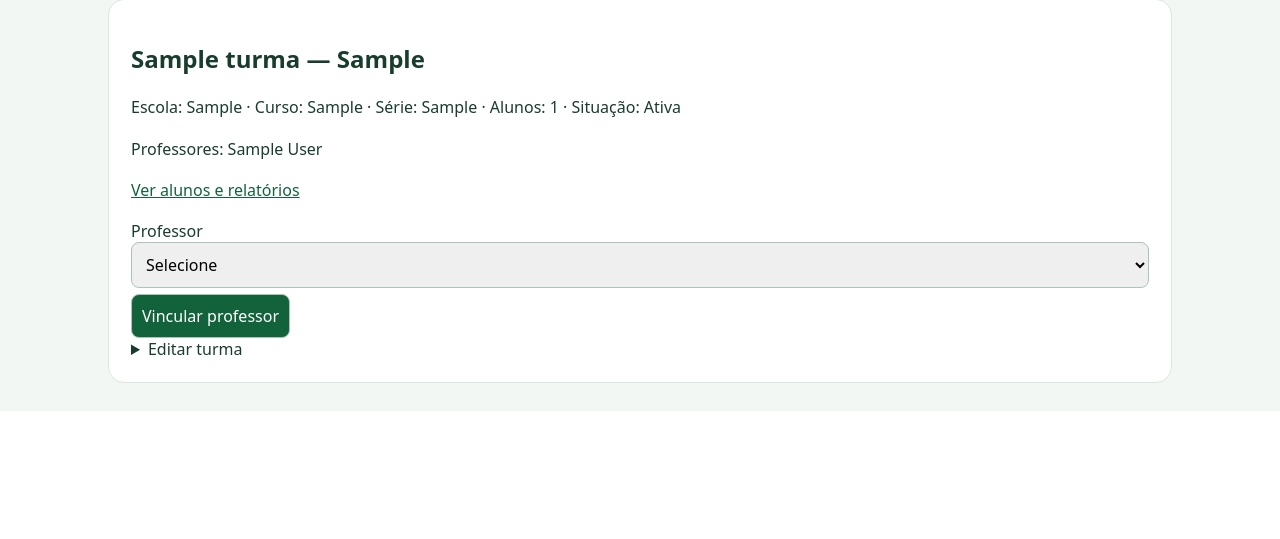
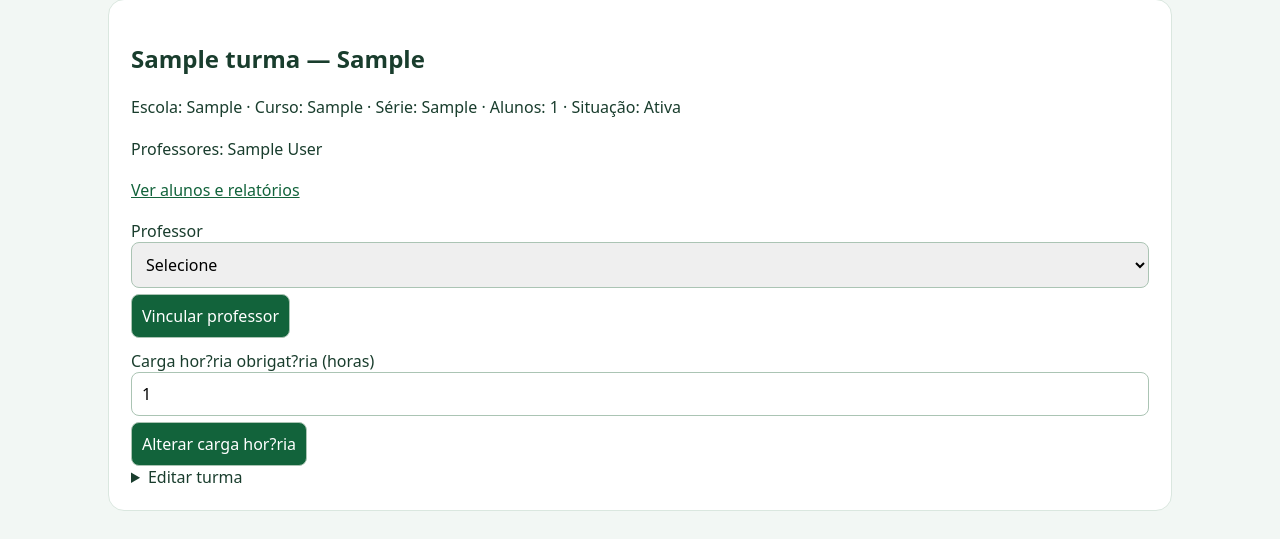
Before and after one commit to ASRSQ/relatorio, a Laravel app: page /admin/turmas in a window 1280 px wide. Shown: the part 985-1524 px from the top of the page. Before the commit the page ends 1396 px from the top, so only its background shows below. Run offline with Laravel 12, Linux system fonts and the light colour scheme; a user stored in the database is signed in; tables that the repository leaves empty hold one stand-in row (values such as "Sample post").

Commit message:
Alterar Carga e Data digitada

```diff
--- a/app/Http/Controllers/GestaoController.php
+++ b/app/Http/Controllers/GestaoController.php
@@ -78,6 +78,32 @@ class GestaoController extends Controller
         if ($dados['identidade_hash'] && Turma::where('identidade_hash', $dados['identidade_hash'])->when($turma, fn ($q) => $q->where('id', '!=', $turma->id))->exists()) throw ValidationException::withMessages(['nome'=>'Já existe uma turma com esta identificação.']);
         ($turma ?? new Turma())->fill($dados)->save(); return back()->with('ok', 'Turma salva.');
     }
+    public function salvarCargaHoraria(Request $request, Turma $turma)
+    {
+        abort_unless(Auth::user()->is_admin || Auth::user()->turmas()->where('turmas.id', $turma->id)->exists(), 403);
+        $dados = $request->validate([
+            'carga_horaria' => 'required|integer|min:1|max:65535',
+            'carga_anterior' => 'required|integer|min:1|max:65535',
+            'alunos_confirmados' => 'required|integer|min:0',
+        ]);
+        DB::transaction(function () use ($turma, $dados) {
+            $turma = Turma::whereKey($turma->id)->lockForUpdate()->firstOrFail();
+            abort_unless(Auth::user()->is_admin || Auth::user()->turmas()->where('turmas.id', $turma->id)->exists(), 403);
+            $quantidade = $turma->alunos()->count();
+            if ((int) $turma->carga_horaria !== (int) $dados['carga_anterior'] || $quantidade !== (int) $dados['alunos_confirmados']) {
+                throw ValidationException::withMessages(['carga_horaria' => 'A carga hor?ria ou o n?mero de alunos mudou. Confira os dados atualizados e confirme novamente.']);
+            }
+            if ((int) $turma->carga_horaria === (int) $dados['carga_horaria']) return;
+            DB::table('historico_carga_horaria')->insert([
+                'turma_id' => $turma->id, 'user_id' => Auth::id(),
+                'carga_anterior' => $turma->carga_horaria, 'carga_nova' => $dados['carga_horaria'],
+                'alunos_afetados' => $quantidade, 'created_at' => now(),
+            ]);
+            $turma->update(['carga_horaria' => $dados['carga_horaria']]);
+            $turma->alunos()->update(['carga_horaria' => $dados['carga_horaria']]);
+        });
+        return back()->with('ok', 'Carga hor?ria da turma atualizada.');
+    }
     public function vincularProfessor(Request $request, Turma $turma)
     {
         $this->admin();
@@ -128,7 +154,11 @@ class GestaoController extends Controller
         unset($dados['cpf']);
         $dados += ['turma'=>$turma->nome, 'curso'=>$turma->curso, 'ano_letivo'=>$turma->ano_letivo];
         if (! $aluno) $dados += ['escola'=>config('estagio.escola.nome', 'EEEP Monsenhor Luis Ximenes Freire'), 'concedente'=>'', 'orientador'=>''];
-        ($aluno ?? new EstagioAluno())->fill($dados)->save();
+        DB::transaction(function () use ($dados, $aluno) {
+            $turma = Turma::whereKey($dados['turma_id'])->lockForUpdate()->firstOrFail();
+            $dados['carga_horaria'] = $turma->carga_horaria;
+            ($aluno ?? new EstagioAluno())->fill($dados)->save();
+        });
         return redirect()->route('admin.index')->with('ok', 'Aluno salvo.');
     }
     public function minhaEmpresa(Request $request)
@@ -152,7 +182,7 @@ class GestaoController extends Controller
             $aluno = EstagioAluno::whereKey($aluno->id)->lockForUpdate()->firstOrFail();
             $empresa = Concedente::updateOrCreate(['aluno_proprietario_id'=>$aluno->id], $dados + ['ativa'=>true]);
             $aluno->update(['concedente_id'=>$empresa->id]);
-            $aluno->solicitacoes()->where('situacao', 'pendente')->update(['situacao'=>'correcao', 'justificativa'=>'Substitu?da pelo cadastro pessoal do aluno.', 'decidido_em'=>now()]);
+            $aluno->solicitacoes()->where('situacao', 'pendente')->update(['situacao'=>'correcao', 'justificativa'=>'Substituída pelo cadastro pessoal do aluno.', 'decidido_em'=>now()]);
         });
         return back()->with('ok', 'Sua concedente foi salva.');
     }
--- a/app/Services/ImportarAlunos.php
+++ b/app/Services/ImportarAlunos.php
@@ -48,7 +48,7 @@ class ImportarAlunos
                 $turmaSelecionada = null; $criada = false; $importados = 0; $atualizados = 0; $ignorados = 0;
                 if ($opcoes !== null) {
                     if (! empty($opcoes['turma_id'])) {
-                        $turmaSelecionada = \App\Models\Turma::findOrFail($opcoes['turma_id']);
+                        $turmaSelecionada = \App\Models\Turma::whereKey($opcoes['turma_id'])->lockForUpdate()->firstOrFail();
                         if ($usuario && ! $usuario->is_admin && ! $usuario->turmas()->where('turmas.id', $turmaSelecionada->id)->exists()) abort(403);
                     } else {
                         $identidade = array_intersect_key($opcoes, array_flip(['escola', 'curso', 'serie', 'ano_letivo', 'nome']));
@@ -66,6 +66,7 @@ class ImportarAlunos
                         }
                     }
                 }
+                if ($turmaSelecionada) $turmaSelecionada = \App\Models\Turma::whereKey($turmaSelecionada->id)->lockForUpdate()->firstOrFail();
                 $count = 0;
                 $line = 1;
                 $seen = [];
@@ -125,9 +126,12 @@ class ImportarAlunos
                         }
                         $dados['turma'] = $turmaSelecionada->nome;
                         $dados['turma_id'] = $turmaSelecionada->id;
+                        $dados['carga_horaria'] = $turmaSelecionada->carga_horaria;
                     } elseif (! empty($dados['turma'])) {
                         $turma = \App\Models\Turma::firstOrCreate(['nome'=>$dados['turma'], 'curso'=>$dados['curso'], 'ano_letivo'=>$dados['ano_letivo']]);
+                        $turma = \App\Models\Turma::whereKey($turma->id)->lockForUpdate()->firstOrFail();
                         $dados['turma_id'] = $turma->id;
+                        $dados['carga_horaria'] = $turma->carga_horaria;
                     }
                     $hash = hash_hmac('sha256', $cpf, config('app.key'));
                     $aluno = EstagioAluno::where('cpf_hash', $hash)->first();
--- /dev/null
+++ b/public/js/datas.js
@@ -0,0 +1,55 @@
+(() => {
+    function iso(value) {
+        const match = /^(\d{2})\/(\d{2})\/(\d{4})$/.exec(value);
+        if (!match) return null;
+        const day = Number(match[1]), month = Number(match[2]), year = Number(match[3]);
+        if (!year || month < 1 || month > 12) return null;
+        const days = [31, (year % 4 === 0 && (year % 100 !== 0 || year % 400 === 0)) ? 29 : 28, 31, 30, 31, 30, 31, 31, 30, 31, 30, 31];
+        return day >= 1 && day <= days[month - 1] ? `${match[3]}-${match[2]}-${match[1]}` : null;
+    }
+    function display(value) {
+        const match = /^(\d{4})-(\d{2})-(\d{2})$/.exec(value);
+        return match ? `${match[3]}/${match[2]}/${match[1]}` : value;
+    }
+    document.querySelectorAll('input[type="date"][name]').forEach(calendar => {
+        const text = document.createElement('input');
+        const hidden = document.createElement('input');
+        const wrapper = document.createElement('span');
+        wrapper.style.cssText = 'display:flex;align-items:center;gap:6px';
+        text.type = 'text'; text.dataset.dataManual = ''; text.id = calendar.id; text.required = calendar.required;
+        text.inputMode = 'numeric'; text.placeholder = 'DD/MM/AAAA'; text.maxLength = 10;
+        text.autocomplete = 'off'; text.value = display(calendar.value);
+        text.style.minWidth = '0'; text.style.flex = '1';
+        hidden.type = 'hidden'; hidden.name = calendar.name; hidden.value = calendar.value;
+        calendar.removeAttribute('id'); calendar.removeAttribute('name'); calendar.required = false;
+        calendar.setAttribute('aria-label', 'Selecionar data no calendário');
+        const picker = document.createElement('span');
+        picker.style.cssText = 'position:relative;display:inline-flex;align-items:center;justify-content:center;width:44px;min-width:44px;height:44px;border:1px solid #b8c9bd;border-radius:8px;overflow:hidden';
+        picker.setAttribute('aria-hidden', 'true');
+        picker.textContent = '📅';
+        calendar.style.cssText = 'position:absolute;inset:0;width:100%;height:100%;opacity:0.01;cursor:pointer';
+        calendar.parentNode.insertBefore(wrapper, calendar);
+        picker.removeAttribute('aria-hidden');
+        picker.append(calendar);
+        wrapper.append(text, picker, hidden);
+        function sync() {
+            const value = iso(text.value);
+            text.setCustomValidity(text.value && !value ? 'Informe uma data válida no formato DD/MM/AAAA.' : '');
+            hidden.value = value || (text.value ? text.value : '');
+            calendar.value = value || '';
+        }
+        text.addEventListener('input', () => {
+            const digitsBefore = text.value.slice(0, text.selectionStart).replace(/\D/g, '').length;
+            const digits = text.value.replace(/\D/g, '').slice(0, 8);
+            text.value = digits.slice(0, 2) + (digits.length > 2 ? '/' + digits.slice(2, 4) : '') + (digits.length > 4 ? '/' + digits.slice(4) : '');
+            const position = digitsBefore + (digitsBefore > 2 ? 1 : 0) + (digitsBefore > 4 ? 1 : 0);
+            text.setSelectionRange(position, position);
+            sync();
+        });
+        calendar.addEventListener('input', () => {
+            text.value = display(calendar.value); sync();
+            text.dispatchEvent(new Event('input', {bubbles: true}));
+        });
+        sync();
+    });
+})();
--- a/resources/views/admin/layout.blade.php
+++ b/resources/views/admin/layout.blade.php
@@ -3,4 +3,4 @@
 </style></head><body><header><div><strong>EEEP Monsenhor Luis Ximenes Freire</strong><div>Relatórios de Estágio Supervisionado</div></div>@auth @if(auth()->user()->is_admin || auth()->user()->is_professor)<nav><a href="{{route('admin.index')}}">Painel</a> · <a href="{{route('admin.turmas')}}">Turmas</a> · <a href="{{route('admin.concedentes')}}">Concedentes</a> · <a href="{{route('admin.pendencias')}}">Pendências</a> @if(auth()->user()->is_admin) · <a href="{{route('admin.professores')}}">Professores</a>@endif</nav><form method="post" action="{{route('admin.sair')}}">@csrf<button>Sair</button></form>@endif @endauth</header><main>
 @if(session('ok'))<p role="status" class="alert">{{session('ok')}}</p>@endif
 @if($errors->any())<div role="alert" class="error">@foreach($errors->all() as $erro)<p>{{$erro}}</p>@endforeach</div>@endif
-@yield('content')</main></body></html>
+@yield('content')</main><script src="{{ asset('js/datas.js') }}"></script></body></html>
--- a/resources/views/estagio-login.blade.php
+++ b/resources/views/estagio-login.blade.php
@@ -6,4 +6,4 @@
 <form method="post" action="{{route('estagio.entrar')}}">@csrf
 <label for="cpf">CPF</label><input id="cpf" name="cpf" inputmode="numeric" autocomplete="off" maxlength="14" placeholder="000.000.000-00" required value="{{old('cpf')}}">
 <label for="nascimento">Data de nascimento</label><input id="nascimento" type="date" name="nascimento" required>
-<button type="submit">Entrar no meu relatório</button></form><p style="font-size:.8rem">Os dados são utilizados exclusivamente para identificar seu cadastro escolar.</p></main></body></html>
+<button type="submit">Entrar no meu relatório</button></form><p style="font-size:.8rem">Os dados são utilizados exclusivamente para identificar seu cadastro escolar.</p></main><script src="{{ asset('js/datas.js') }}"></script></body></html>
--- a/resources/views/estagio-minha-concedente.blade.php
+++ b/resources/views/estagio-minha-concedente.blade.php
@@ -1,9 +1,9 @@
 <!doctype html><html lang="pt-BR"><head><meta charset="utf-8"><meta name="viewport" content="width=device-width,initial-scale=1"><title>Minha concedente</title><style>*{box-sizing:border-box}body{margin:0;background:#f3f7f5;color:#17382b;font:16px system-ui}main{max-width:800px;margin:auto;padding:20px}section{background:white;border:1px solid #dbe8df;border-radius:16px;padding:20px;margin:16px 0}label{display:block;margin:12px 0}input,select,button{display:block;width:100%;font:inherit;padding:12px;border:1px solid #abc4b4;border-radius:8px}button{background:#12633b;color:white;margin-top:12px}a{color:#12633b}p{line-height:1.5}</style></head><body><main><a href="{{route('estagio.editar')}}">← Voltar ao relatório</a><h1>Minha concedente</h1>@if(session('ok'))<p role="status">{{session('ok')}}</p>@endif @if($errors->any())<section role="alert">@foreach($errors->all() as $erro)<p>{{$erro}}</p>@endforeach</section>@endif
 <section><h2>Minha concedente</h2>
 @if($aluno->empresa && $aluno->empresa->aluno_proprietario_id === $aluno->id)
-<p>Estes dados s?o exclusivos do seu cadastro.</p><form method="post" action="{{route('estagio.concedente.solicitar')}}">@csrf @include('gestao.empresa-campos',['empresa'=>$aluno->empresa])<button>Salvar altera??es</button></form>
+<p>Estes dados são exclusivos do seu cadastro.</p><form method="post" action="{{route('estagio.concedente.solicitar')}}">@csrf @include('gestao.empresa-campos',['empresa'=>$aluno->empresa])<button>Salvar alterações</button></form>
 @else
-<p>Concedente atual: {{$aluno->empresa?->nome ?? ($aluno->concedente ?: 'Nenhuma')}}</p><p>Cadastre seus dados ou copie uma concedente geral para edit?-los.</p>
+<p>Concedente atual: {{$aluno->empresa?->nome ?? ($aluno->concedente ?: 'Nenhuma')}}</p><p>Cadastre seus dados ou copie uma concedente geral para editá-los.</p>
 <form method="post" action="{{route('estagio.concedente.solicitar')}}">@csrf @include('gestao.empresa-campos',['empresa'=>null])<button>Salvar minha concedente</button></form>
 @endif</section>
-<section><h2>Copiar concedente geral</h2><form method="get"><label>Nome ou CPF/CNPJ<input name="busca" value="{{request('busca')}}"></label><button>Pesquisar</button></form><p>Ao copiar, os dados substituem os da sua concedente pessoal. O cadastro geral n?o ? alterado.</p>@foreach($empresas as $empresa)<form method="post" action="{{route('estagio.concedente.solicitar')}}">@csrf<input type="hidden" name="concedente_id" value="{{$empresa->id}}"><p>{{$empresa->nome}} ? {{$empresa->cidade ?: 'Cidade n?o informada'}} ? CPF/CNPJ: {{$empresa->documento ?: 'N?o informado'}}</p><button>Copiar para mim</button></form>@endforeach</section></main></body></html>
+<section><h2>Copiar concedente geral</h2><form method="get"><label>Nome ou CPF/CNPJ<input name="busca" value="{{request('busca')}}"></label><button>Pesquisar</button></form><p>Ao copiar, os dados substituem os da sua concedente pessoal. O cadastro geral não é alterado.</p>@foreach($empresas as $empresa)<form method="post" action="{{route('estagio.concedente.solicitar')}}">@csrf<input type="hidden" name="concedente_id" value="{{$empresa->id}}"><p>{{$empresa->nome}} · {{$empresa->cidade ?: 'Cidade não informada'}} · CPF/CNPJ: {{$empresa->documento ?: 'Não informado'}}</p><button>Copiar para mim</button></form>@endforeach</section></main></body></html>
--- a/resources/views/gestao/turmas.blade.php
+++ b/resources/views/gestao/turmas.blade.php
@@ -2,5 +2,14 @@
 @section('content')
 <h1>Turmas</h1>@if(auth()->user()->is_admin)<section class="card"><h2>Nova turma</h2><p>O professor orientador pode ser vinculado depois, no cadastro do professor ou nesta página.</p><form method="post" action="{{route('admin.turmas.salvar')}}">@csrf @include('gestao.turma-campos', ['turma'=>null])<p><button>Cadastrar turma</button></p></form></section>@endif
 @foreach($turmas as $turma)<section class="card"><h2>{{$turma->nome}} — {{$turma->ano_letivo}}</h2><p>Escola: {{$turma->escola ?: 'Não informada'}} · Curso: {{$turma->curso}} · Série: {{$turma->serie ?: 'Não informada'}} · Alunos: {{$turma->alunos_count}} · Situação: {{$turma->ativa ? 'Ativa' : 'Inativa'}}</p><p>Professores: {{$turma->professores->pluck('name')->join(', ') ?: 'Nenhum — vinculação pendente'}}</p><p><a href="{{route('admin.index', ['turma_id'=>$turma->id])}}">Ver alunos e relatórios</a></p>@if(auth()->user()->is_admin)<form method="post" action="{{route('admin.turmas.professores', $turma)}}">@csrf<label>Professor<select name="professor_id" required><option value="">Selecione</option>@foreach($professores as $professor)<option value="{{$professor->id}}">{{$professor->name}}</option>@endforeach</select></label><button>Vincular professor</button></form>@endif
+<form method="post" action="{{route('admin.turmas.carga', $turma)}}" class="carga-turma" data-anterior="{{$turma->carga_horaria}}" data-alunos="{{$turma->alunos_count}}">@csrf
+<label>Carga hor?ria obrigat?ria (horas)<input type="number" name="carga_horaria" min="1" max="65535" inputmode="numeric" value="{{$turma->carga_horaria}}" required></label>
+<input type="hidden" name="carga_anterior" value="{{$turma->carga_horaria}}"><input type="hidden" name="alunos_confirmados" value="{{$turma->alunos_count}}"><button>Alterar carga hor?ria</button></form>
 @if(auth()->user()->is_admin)<details><summary>Editar turma</summary><form method="post" action="{{route('admin.turmas.salvar',$turma)}}">@csrf @include('gestao.turma-campos')<p><button>Salvar</button></p></form></details>@endif</section>@endforeach
+<script>
+document.querySelectorAll('.carga-turma').forEach(form => form.addEventListener('submit', event => {
+    const anterior = Number(form.dataset.anterior), nova = Number(form.elements.carga_horaria.value), alunos = Number(form.dataset.alunos);
+    if (anterior !== nova && !confirm(`A carga hor?ria obrigat?ria ser? alterada de ${anterior} para ${nova} horas para todos os ${alunos} alunos desta turma. Deseja continuar?`)) event.preventDefault();
+}));
+</script>
 @endsection
--- a/routes/web.php
+++ b/routes/web.php
@@ -32,6 +32,7 @@ Route::middleware(PrivateResponse::class)->group(function () {
             Route::get('/professores', [GestaoController::class, 'professores'])->name('professores');
             Route::post('/professores/{professor?}', [GestaoController::class, 'salvarProfessor'])->name('professores.salvar');
             Route::get('/turmas', [GestaoController::class, 'turmas'])->name('turmas');
+            Route::post('/turmas/{turma}/carga-horaria', [GestaoController::class, 'salvarCargaHoraria'])->name('turmas.carga');
             Route::post('/turmas/{turma}/professores', [GestaoController::class, 'vincularProfessor'])->name('turmas.professores');
             Route::post('/turmas/{turma?}', [GestaoController::class, 'salvarTurma'])->name('turmas.salvar');
             Route::get('/concedentes', [GestaoController::class, 'empresas'])->name('concedentes');
```
Also changed, not shown: resources/views/estagio-editar.blade.php (+3 -1 lines), tests/Feature/CargaHorariaTurmaTest.php (added, +56 -0 lines), tests/Feature/GestaoEstagioTest.php (+1 -1 lines), database/migrations/2026_11_26_000001_add_carga_horaria_turmas.php (added).
